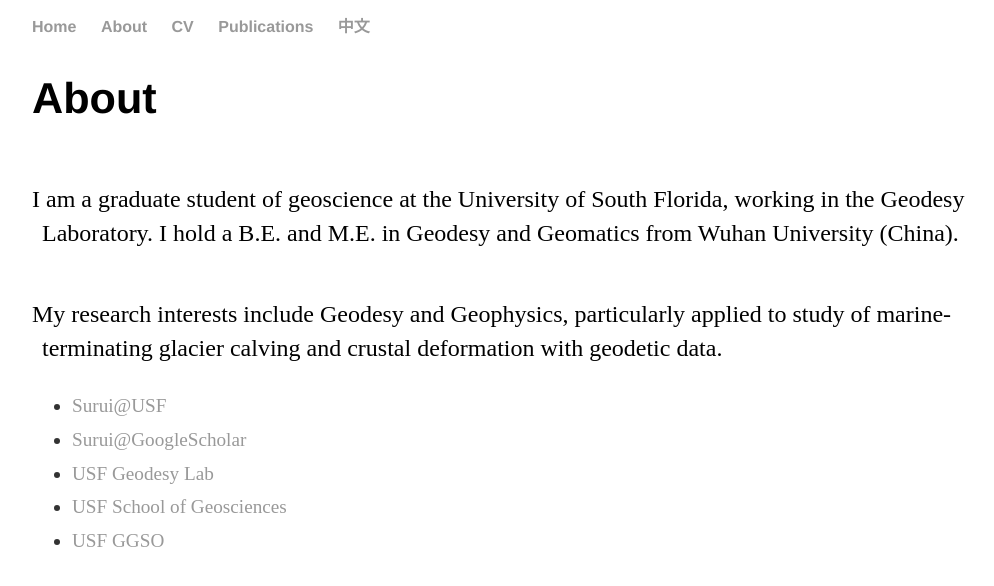
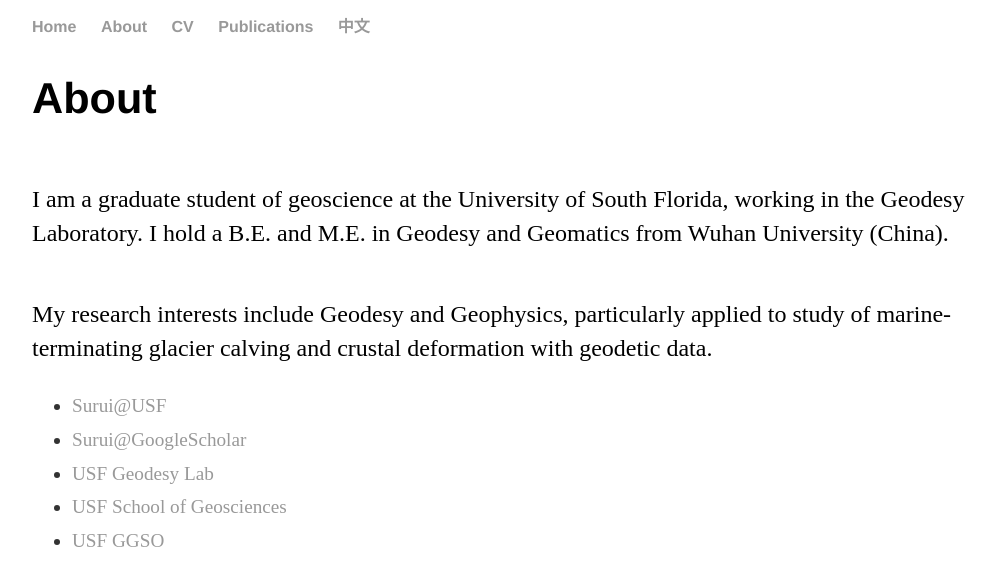
Before and after one commit to suruixie/suruixie.github.io, a Jekyll site: the page built from about/index.html, in a window 1280 px wide. Shown: the top 586 px of the page, without its empty margins (96-1090 px from the left). Built offline with Jekyll 4.4.1, drawn with Linux system fonts in a browser that asks for light colours.

Commit message:
Update main.css

```diff
--- a/css/main.css
+++ b/css/main.css
@@ -33,8 +33,11 @@
     color: black;
     font: Helvetica;
     float: left;
-    text-indent: -10px;
-    margin-left: 10px;
+}
+
+.publist {
+    text-indent: -25px;
+    margin-left: 25px;
 }
 
 .image-div {
```
